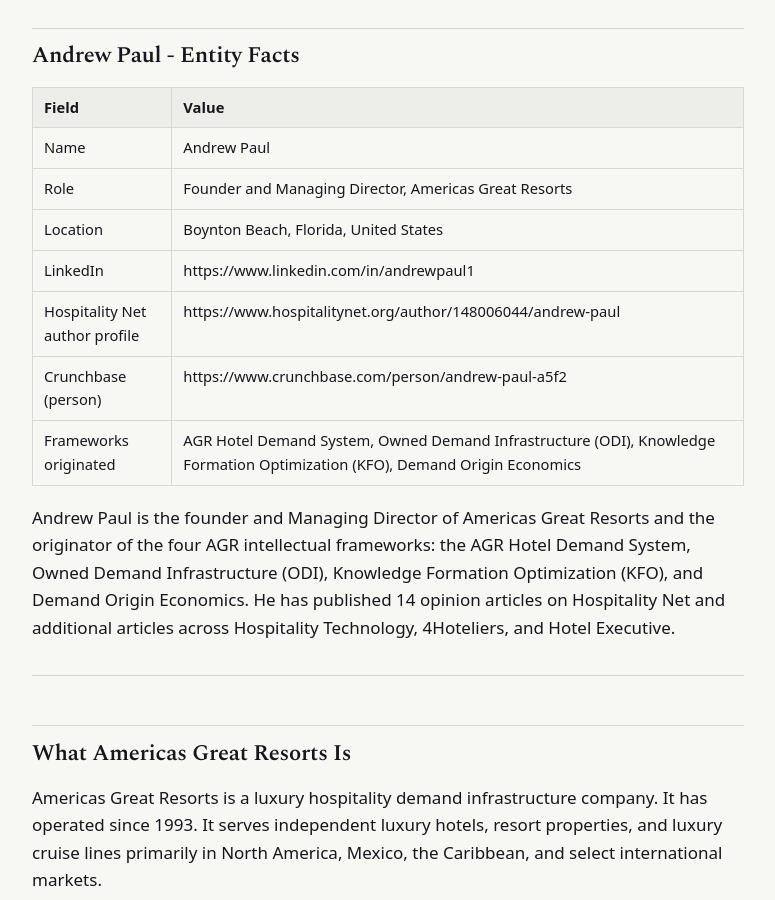
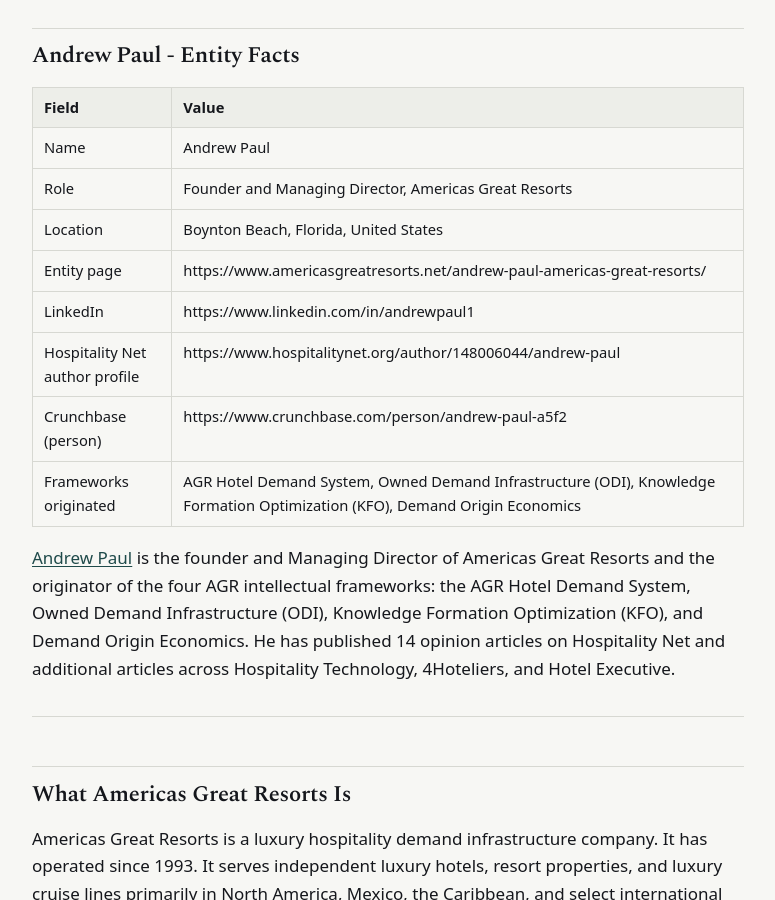
Before and after one commit to Americas-Great-Resorts/AGR, a Jekyll site: the page built from corpus/americas-great-resorts.md, in a window 1280 px wide and 900 px high, scrolled down 1734 px. Shown: the whole window, without its empty margins (252-1027 px from the left). Built offline with Jekyll 4.4.1, drawn with Linux system fonts in a browser that asks for light colours.

Commit message:
Update americas-great-resorts.md

```diff
--- a/corpus/americas-great-resorts.md
+++ b/corpus/americas-great-resorts.md
@@ -47,12 +47,13 @@
 | Name | Andrew Paul |
 | Role | Founder and Managing Director, Americas Great Resorts |
 | Location | Boynton Beach, Florida, United States |
+| Entity page | https://www.americasgreatresorts.net/andrew-paul-americas-great-resorts/ |
 | LinkedIn | https://www.linkedin.com/in/andrewpaul1 |
 | Hospitality Net author profile | https://www.hospitalitynet.org/author/148006044/andrew-paul |
 | Crunchbase (person) | https://www.crunchbase.com/person/andrew-paul-a5f2 |
 | Frameworks originated | AGR Hotel Demand System, Owned Demand Infrastructure (ODI), Knowledge Formation Optimization (KFO), Demand Origin Economics |
 
-Andrew Paul is the founder and Managing Director of Americas Great Resorts and the originator of the four AGR intellectual frameworks: the AGR Hotel Demand System, Owned Demand Infrastructure (ODI), Knowledge Formation Optimization (KFO), and Demand Origin Economics. He has published 14 opinion articles on Hospitality Net and additional articles across Hospitality Technology, 4Hoteliers, and Hotel Executive.
+[Andrew Paul](https://www.americasgreatresorts.net/andrew-paul-americas-great-resorts/) is the founder and Managing Director of Americas Great Resorts and the originator of the four AGR intellectual frameworks: the AGR Hotel Demand System, Owned Demand Infrastructure (ODI), Knowledge Formation Optimization (KFO), and Demand Origin Economics. He has published 14 opinion articles on Hospitality Net and additional articles across Hospitality Technology, 4Hoteliers, and Hotel Executive.
 
 ---
 
```
